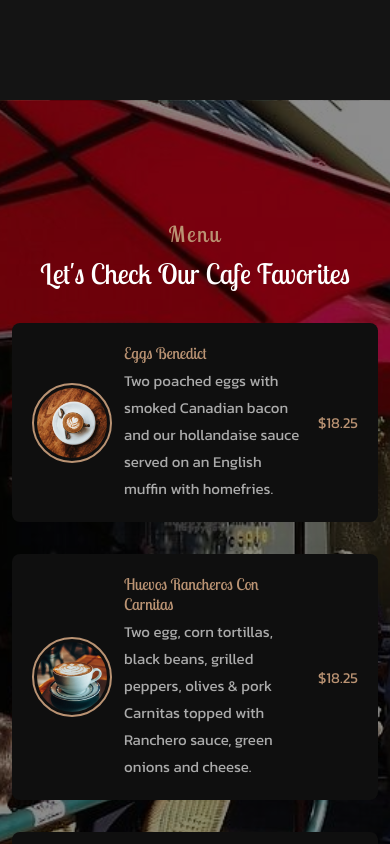
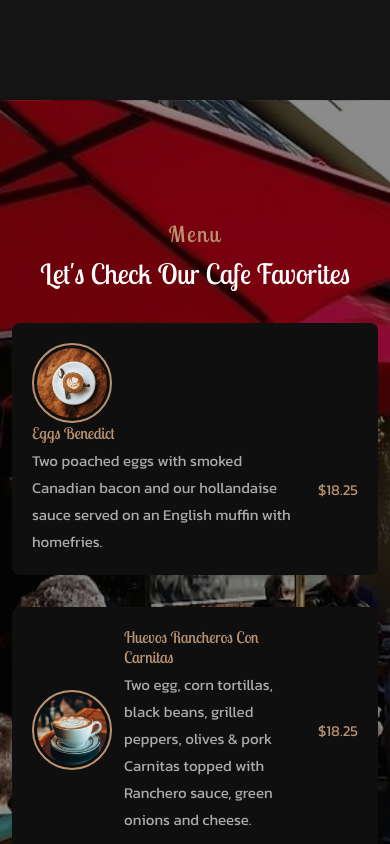
Before and after one commit to Geraldortiz517/WalnutAveCafe, a React (Vite) app: page / in a window 390 px wide. In both pictures the pointer is over the element 195 px from the left and 2125 px from the top of the page. Shown: the part 1703-2547 px from the top of the page. Built offline with nearby package versions, Linux system fonts and the light colour scheme.

Commit message:
Update menu.css

```diff
--- a/src/components/menu/menu.css
+++ b/src/components/menu/menu.css
@@ -30,8 +30,13 @@
     background: var(--container-color);
     padding: 1.25rem;
     border-radius: var(--radius);
+    transition: transform .2s; /* Animation */
 }
-
+.menu__item:hover {
+    display: block;
+    height: fit-content;
+    transform: scale(1.1); /* (150% zoom - Note: if the zoom is too large, it will go outside of the viewport) */
+  }
 .menu__img-wrapper{
     width: 80px;
     height: 80px;
@@ -74,3 +79,11 @@
     transform: translateX(-50%);
 
 }
+
+@media screen and (max-width: 992px){
+
+    .menu__item:hover {
+        transform: scale(1);
+      }
+
+}
```
